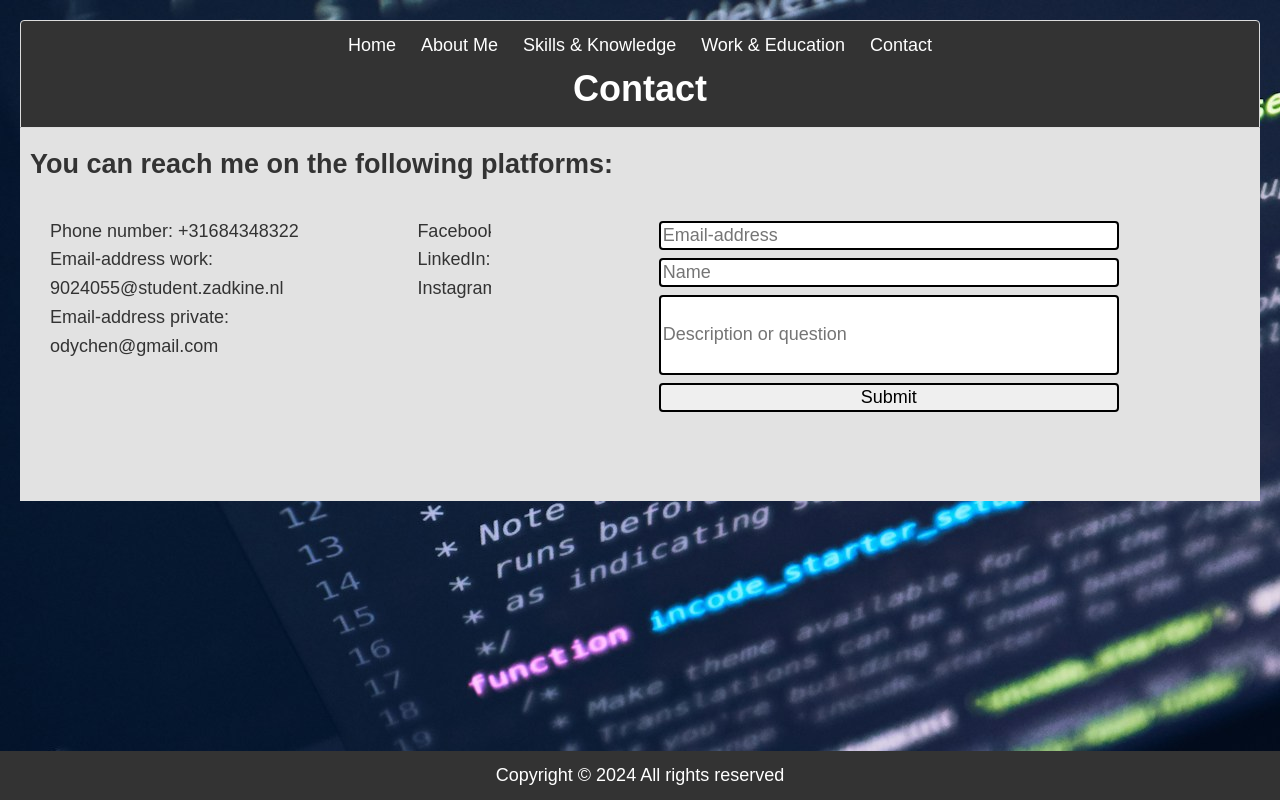
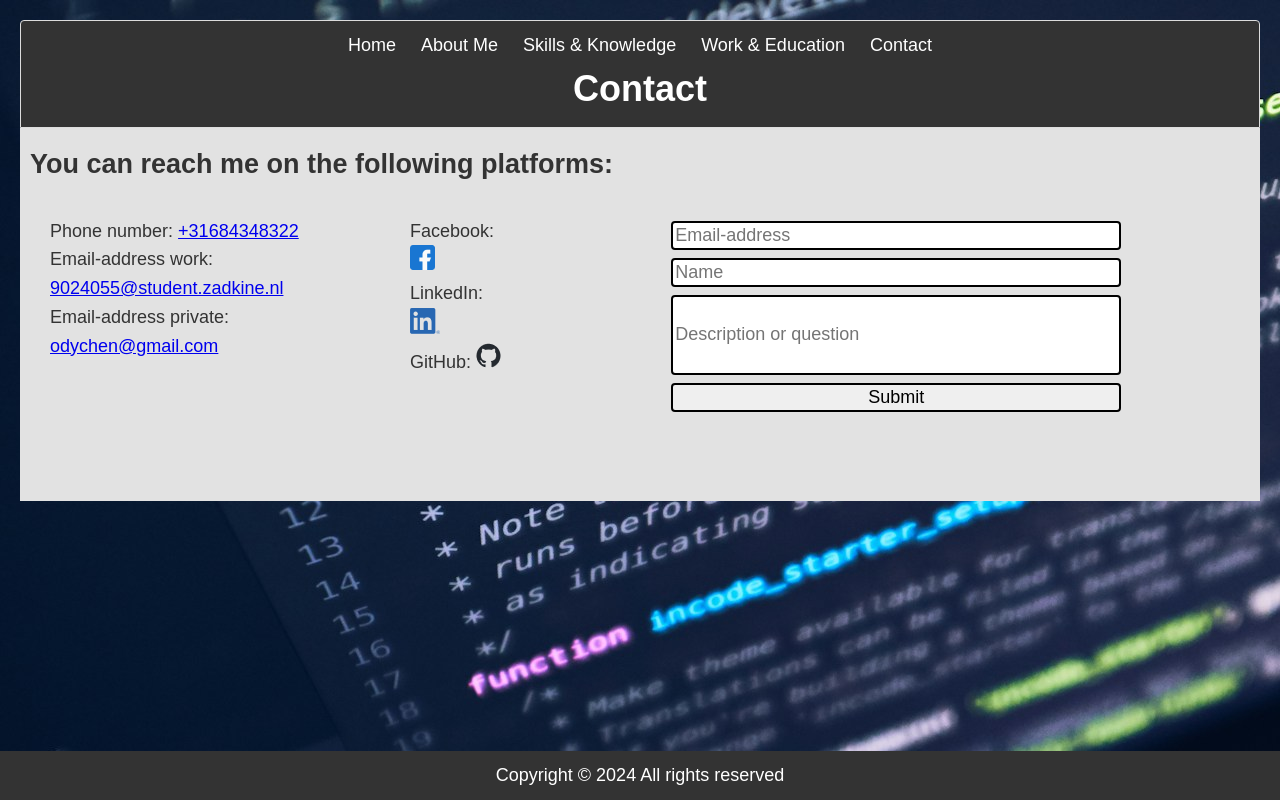
Before and after one commit to WhatABeatifulDuwang/Keuzedeel-Front-end, a plain HTML site: page contact.html in a window 1280 px wide. Drawn offline with Linux system fonts and the light colour scheme.

Commit message:
finalized html before scss

```diff
--- a/contact.html
+++ b/contact.html
@@ -25,27 +25,33 @@
         <section class="content flex-row">
             <section class="content flex-column">
                 <p>
-                    Phone number: +31684348322
+                    Phone number: <a href="tel:+31684348322">+31684348322</a>
                 </p>
                 <p>
-                    Email-address work: 9024055@student.zadkine.nl
+                    Email-address work: <a href="mailto:9024055@student.zadkine.nl">9024055@student.zadkine.nl</a>
                 </p>
                 <p>
-                    Email-address private: odychen@gmail.com
+                    Email-address private: <a href="mailto:odychen@gmail.com">odychen@gmail.com</a>
                 </p>
             </section>
             <section class="content flex-column">
                 <p>
                     Facebook:
-                    <a href="https://facebook.com/"></a>
+                    <a href="https://facebook.com/ody.chen.1">
+                        <img src="imgs/facebook.png">
+                    </a>
                 </p>
                 <p>
                     LinkedIn:
-                    <a href="https://linkedin.com/"></a>
+                    <a href="https://nl.linkedin.com/in/ody-chen-a660272ba?trk=people-guest_people_search-card&original_referer=https%3A%2F%2Fwww.linkedin.com%2F">
+                        <img src="imgs/linkedin.png">
+                    </a>
                 </p>
                 <p>
-                    Instagram:
-                    <a href="https://instagram.com/"></a>
+                    GitHub:
+                    <a href="https://github.com/WhatABeatifulDuwang">
+                        <img src="imgs/github-mark.png">
+                    </a>
                 </p>
             </section>
             <section class="content flex-column">
--- a/style.scss
+++ b/style.scss
@@ -50,9 +50,9 @@ nav ul li a:hover {
 
 .grid-container {
   display: grid;
-  grid-template-columns: repeat(auto-fill, minmax(250px, 1fr));
-  gap: 25px;
-  margin: 20px 0;
+  grid-template-columns: repeat(auto-fill, minmax(300px, 1fr));
+  gap: 50px;
+  margin: 30px 0;
 }
 
 #grid-title {
```
Also changed, not shown: workEdu.html (+7 -1 lines), imgs/facebook.png (added), imgs/github-mark.png (added), imgs/linkedin.png (added), style.css, 3 other files.
